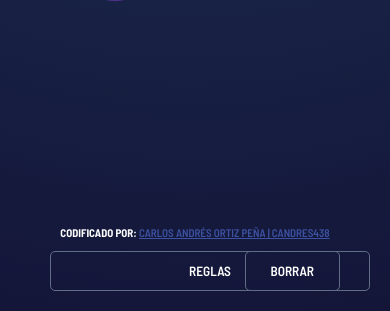
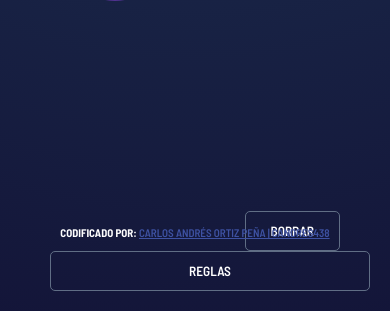
Before and after one commit to CAndres438/Piedra-Papel-Tijera-Lagarto-Spock-Andres-Ortiz, a plain HTML site: page index.html in a window 390 px wide. Shown: the part 533-844 px from the top of the page. Drawn offline with Linux system fonts and the light colour scheme.

Commit message:
Arreglo con los botones versión mobil

```diff
--- a/styles/style.css
+++ b/styles/style.css
@@ -451,7 +451,7 @@ body{
     .reset{
         height: 40px;
         right: 50px;
-        bottom: 20px;
+
     }
     .rules{
         height: 40px;
```
